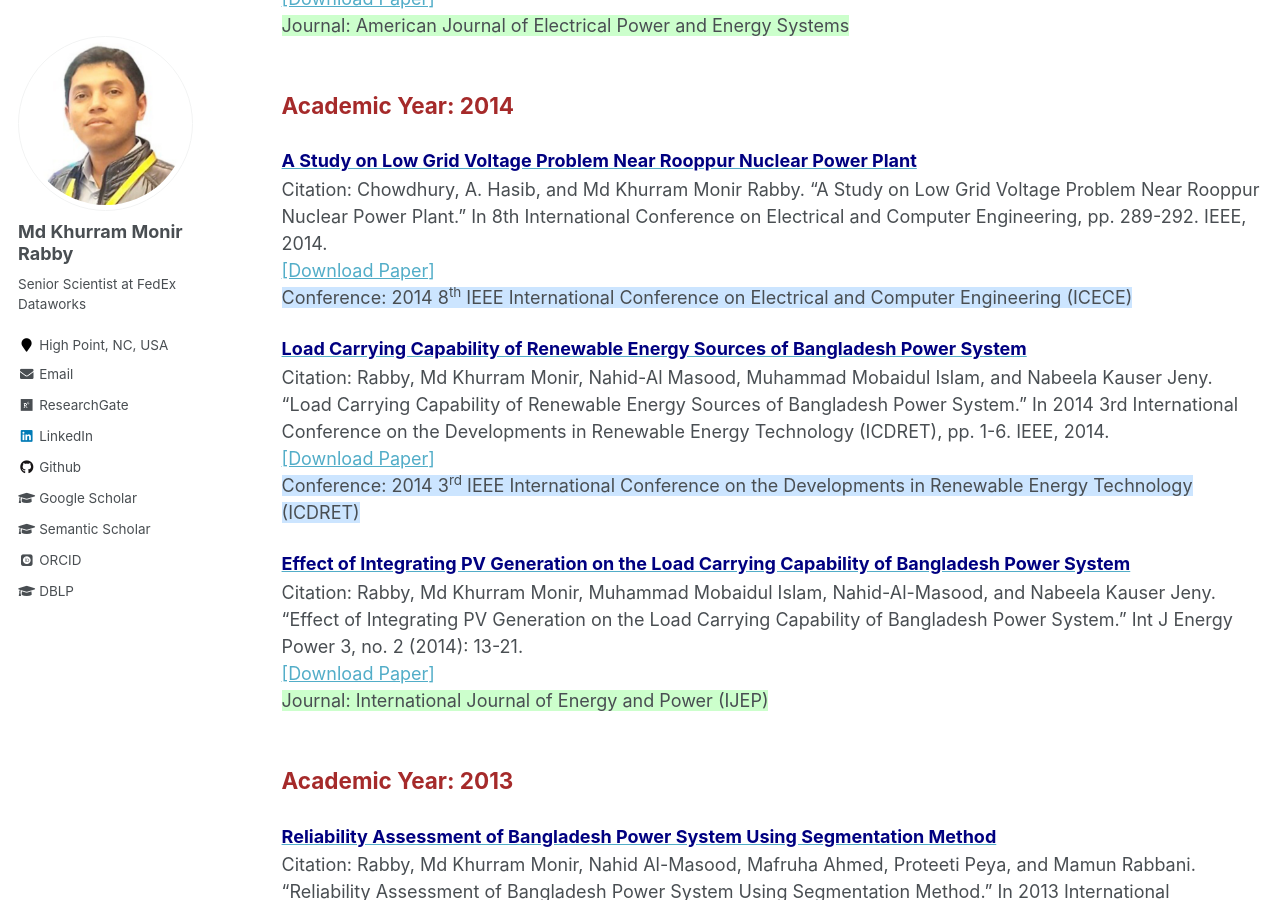
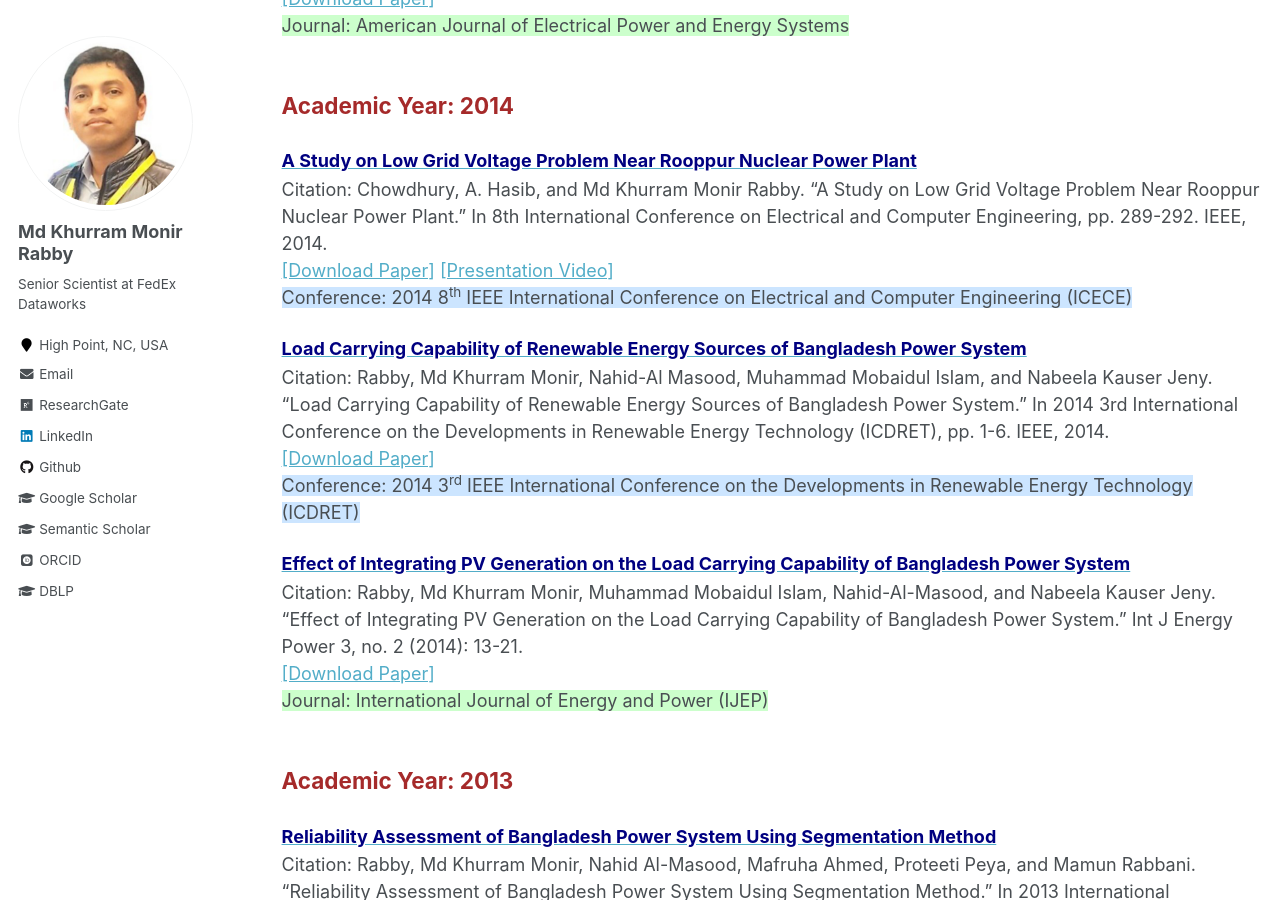
Before and after one commit to mkmrabby/mkmrabby.github.io, a Jekyll site: the page built from _pages/publications_lists.md, in a window 1280 px wide and 900 px high, scrolled down 4844 px. Built offline with Jekyll 4.4.1, drawn with Linux system fonts in a browser that asks for light colours; some web fonts are replaced.

Commit message:
Add presentation video link to publication entry
Added a presentation video link for the publication on low grid voltage problem.

```diff
--- a/_pages/publications_lists.md
+++ b/_pages/publications_lists.md
@@ -181,7 +181,8 @@ Citation: Rabby, Md Khurram Monir, and Abdul Hasib Chowdhury. "Technique of opti
 
 <span style="color:black; font-size:1.1em"><b><a href="https://ieeexplore.ieee.org/abstract/document/7027010" target="_blank"><font color="Navy" size="4">A Study on Low Grid Voltage Problem Near Rooppur Nuclear Power Plant</font></a></b></span><br/>
 Citation: Chowdhury, A. Hasib, and Md Khurram Monir Rabby. "A Study on Low Grid Voltage Problem Near Rooppur Nuclear Power Plant." In 8th International Conference on Electrical and Computer Engineering, pp. 289-292. IEEE, 2014.<br/>
-<a href="https://ieeexplore.ieee.org/abstract/document/7027010" target="_blank">[Download Paper]</a> <br/>
+<a href="https://ieeexplore.ieee.org/abstract/document/7027010" target="_blank">[Download Paper]</a>
+<a href="https://youtu.be/DMm-8LZVlhI" target="_blank">[Presentation Video]</a><br/>
 <span style="background-color:#cce5ff; font-size:1em;">Conference: 2014 8<sup>th</sup> IEEE International Conference on Electrical and Computer Engineering (ICECE)</span>
 <br/>
 
```
